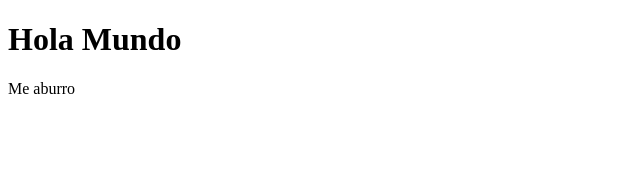
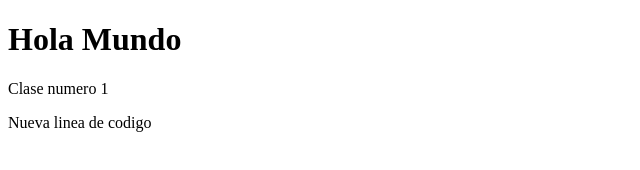
Before and after one commit to maranya/EPE201500386, a plain HTML site: page workspace/index.html in a window 1280 px wide. Shown: the whole page, without its empty margins (0-640 px from the left). Drawn offline with Linux system fonts and the light colour scheme.

Commit message:
segundo mensaje

```diff
--- a/workspace/index.html
+++ b/workspace/index.html
@@ -5,6 +5,7 @@
     </head>
     <body>
         <h1>Hola Mundo</h1>
-        <p>Me aburro</p>
+        <p>Clase numero 1</p>
+        <p>Nueva linea de codigo</p>
     </body>
 </html>
```
